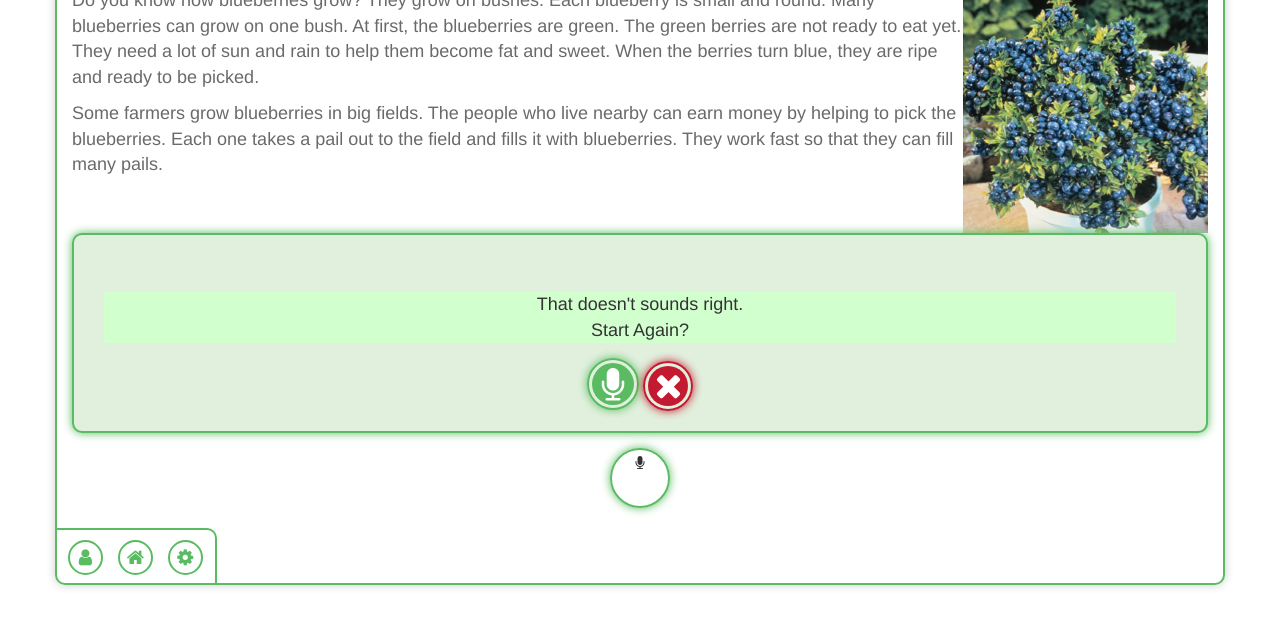
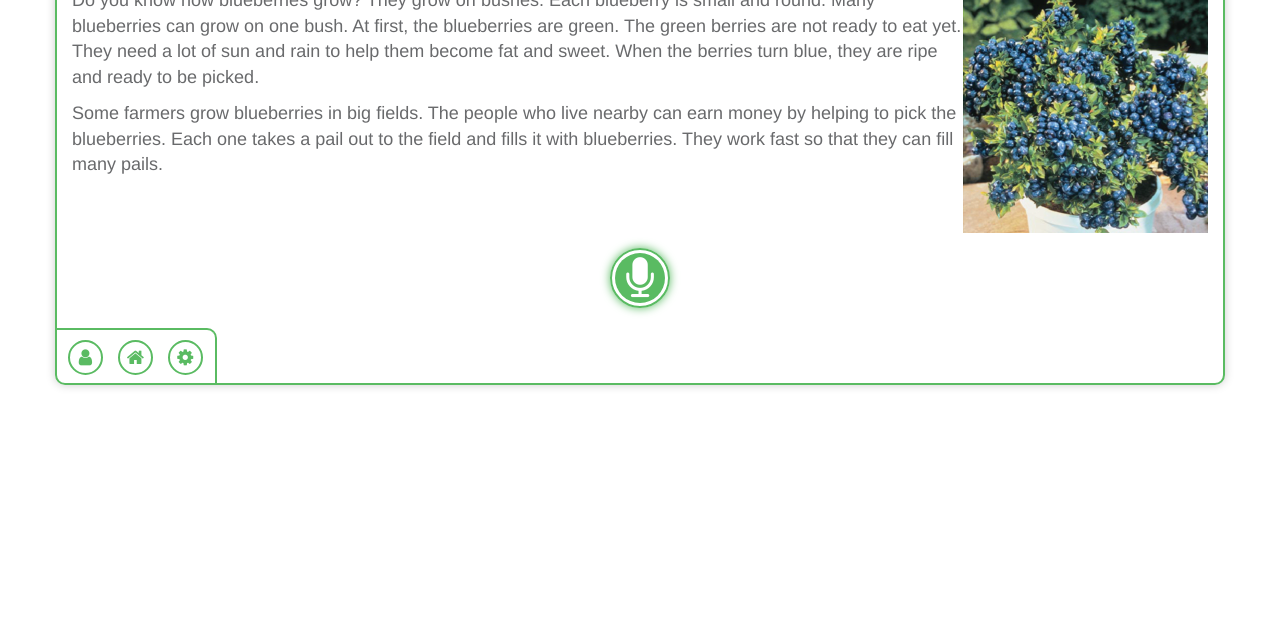
Before and after one commit to Ethan-Rivas/blueberries, a website: page index.html at #/blueberries in a window 1280 px wide. Shown: the part 87-714 px from the top of the page. Drawn offline with Linux system fonts and the light colour scheme; some packages are replaced by stand-ins of ours; a script that the page names is missing.

Commit message:
modal for blueberries page

```diff
--- a/pages/blueberries.tpl.html
+++ b/pages/blueberries.tpl.html
@@ -24,24 +24,13 @@
     </div>
   </div>
 
-  <div class="rect">
-    <div class="rect-text">
-    That doesn't sounds right.<br>Start Again?
-    </div>
-    <div class="micro-small">
-      <span class="fa fa-microphone"></span>
-    </div>
-    <div class="error">
-      <span class="fa fa-times" aria-hidden="true"></span>
-    </div>
-  </div>
-
-
   <div class="row">
     <div class="col-md-12 text-center">
 
       <div class="micro">
-        <span class="fa fa-microphone"></span>
+        <a ng-click="openModal()">
+          <i class="fa fa-microphone"></i>
+        </a>
       </div>
 
     </div>
```
Also changed, not shown: pages/error.tpl.html (added, +11 -0 lines).
